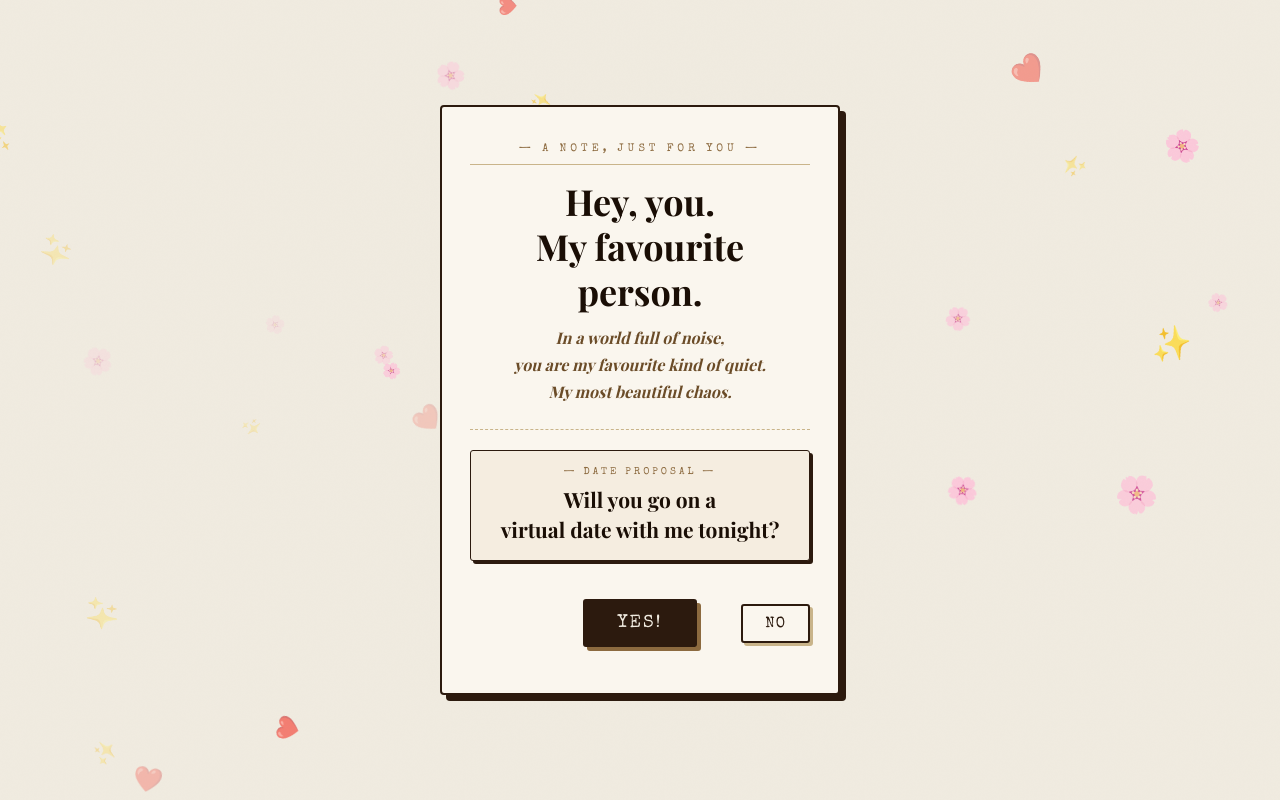
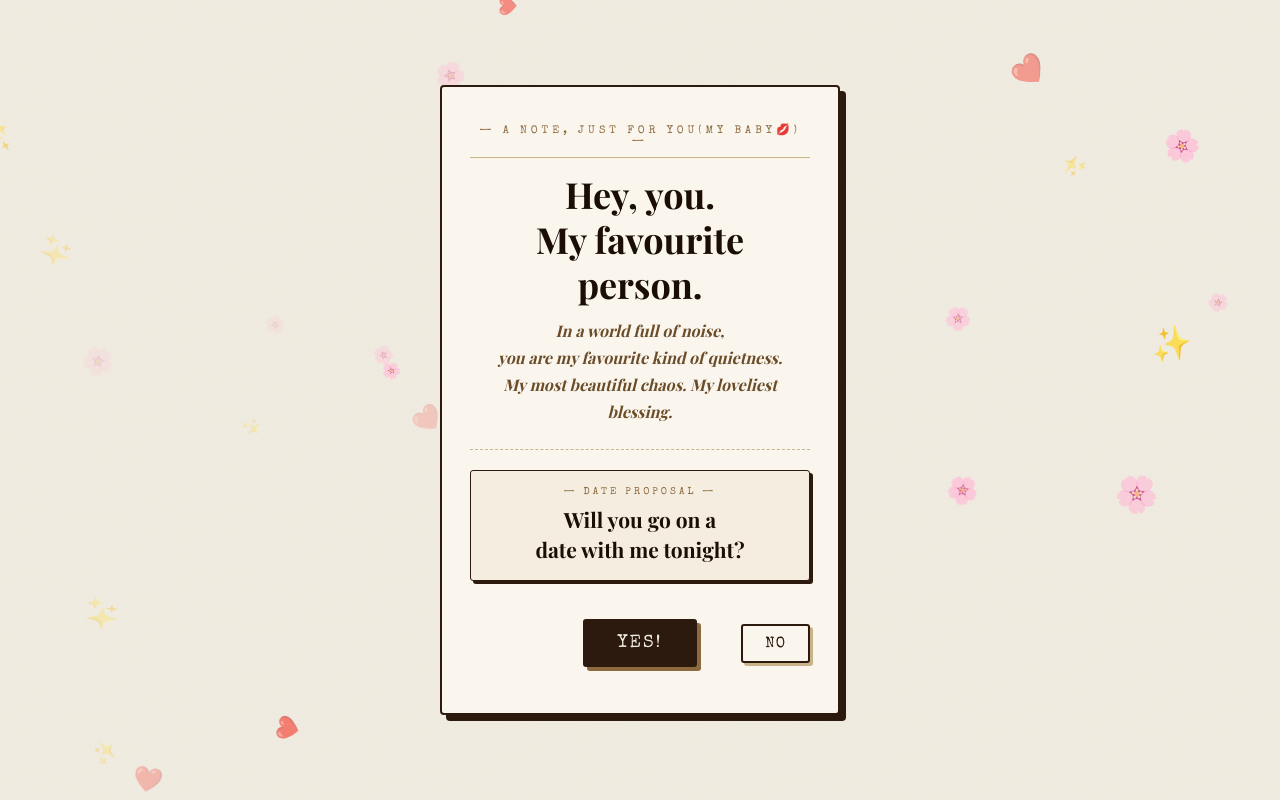
Before and after one commit to tripathishaurya595-alt/whattttt, a plain HTML site: page index.html in a window 1280 px wide. Drawn offline with nearby package versions, Linux system fonts and the light colour scheme; a web font is replaced by a local one.

Commit message:
Update index.html

```diff
--- a/index.html
+++ b/index.html
@@ -212,17 +212,18 @@ body{
 <canvas id="float-canvas"></canvas>
 
 <div class="card">
-  <div class="eyebrow">— a note, just for you —</div>
+  <div class="eyebrow">— a note, just for you(My Baby💋) —</div>
   <div class="main-heading">Hey, you.<br>My favourite person.</div>
   <div class="sub-text">
     In a world full of noise,<br>
-    you are my favourite kind of quiet.<br>
+    you are my favourite kind of quietness.<br>
     My most beautiful chaos.
+    My loveliest blessing.
   </div>
   <hr class="divider">
   <div class="date-box">
     <span class="date-label">— date proposal —</span>
-    <div class="date-q">Will you go on a<br>virtual date with me tonight?</div>
+    <div class="date-q">Will you go on a<br>date with me tonight?</div>
   </div>
   <div class="btn-row" id="btn-row">
     <button class="btn-yes" onclick="sayYes()">Yes!</button>
@@ -244,7 +245,7 @@ body{
   <div class="yes-panel">
     <span class="yes-big">🎉</span>
     <div class="yes-h">She said yes!</div>
-    <div class="yes-s">Get ready, love.<br>Tonight is going to be absolutely magical.</div>
+    <div class="yes-s">Get ready, Jannu.<br>Tonight is going to be absolutely magical.<br>I love you✨❤️🧿</div>
   </div>
 </div>
 
```
